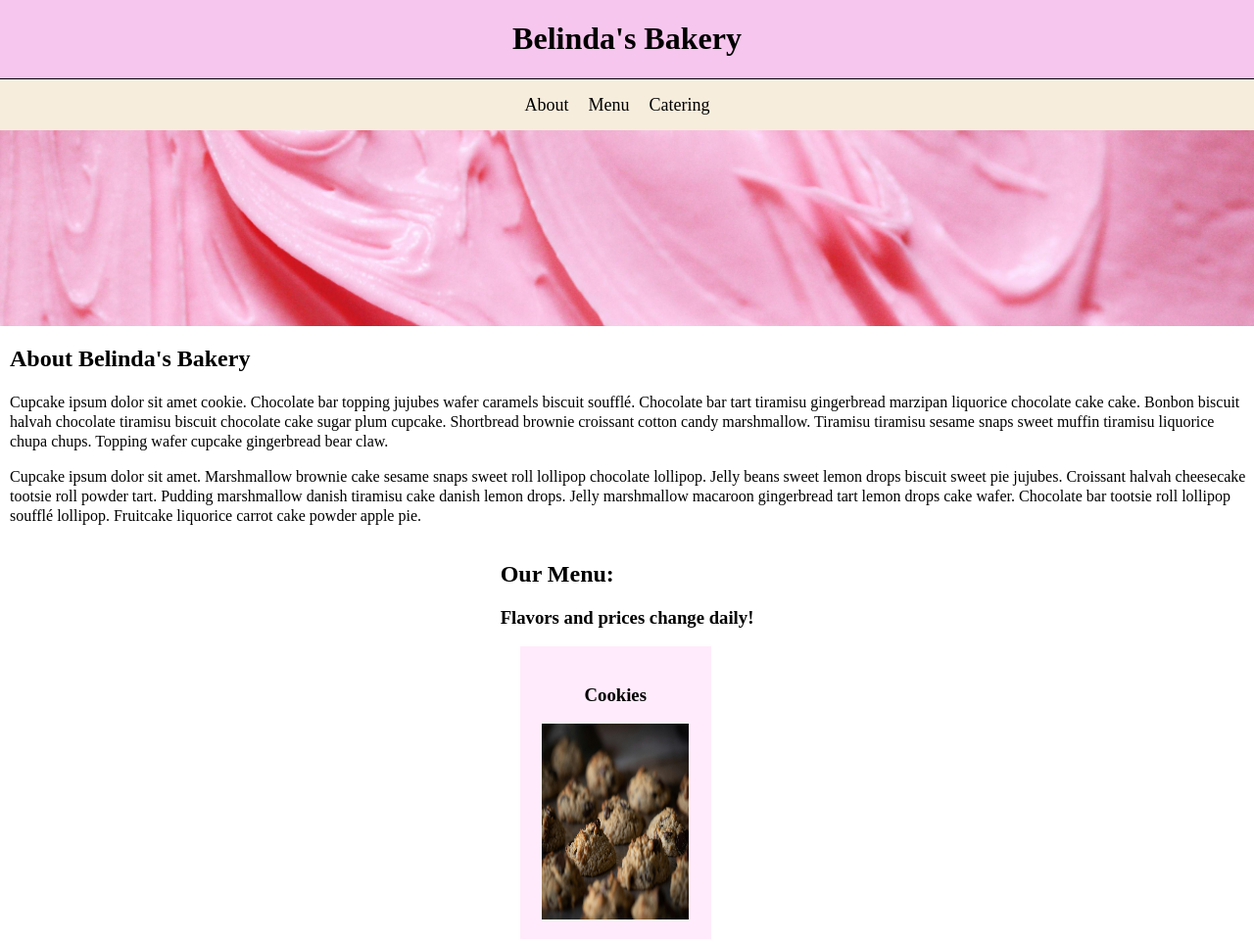
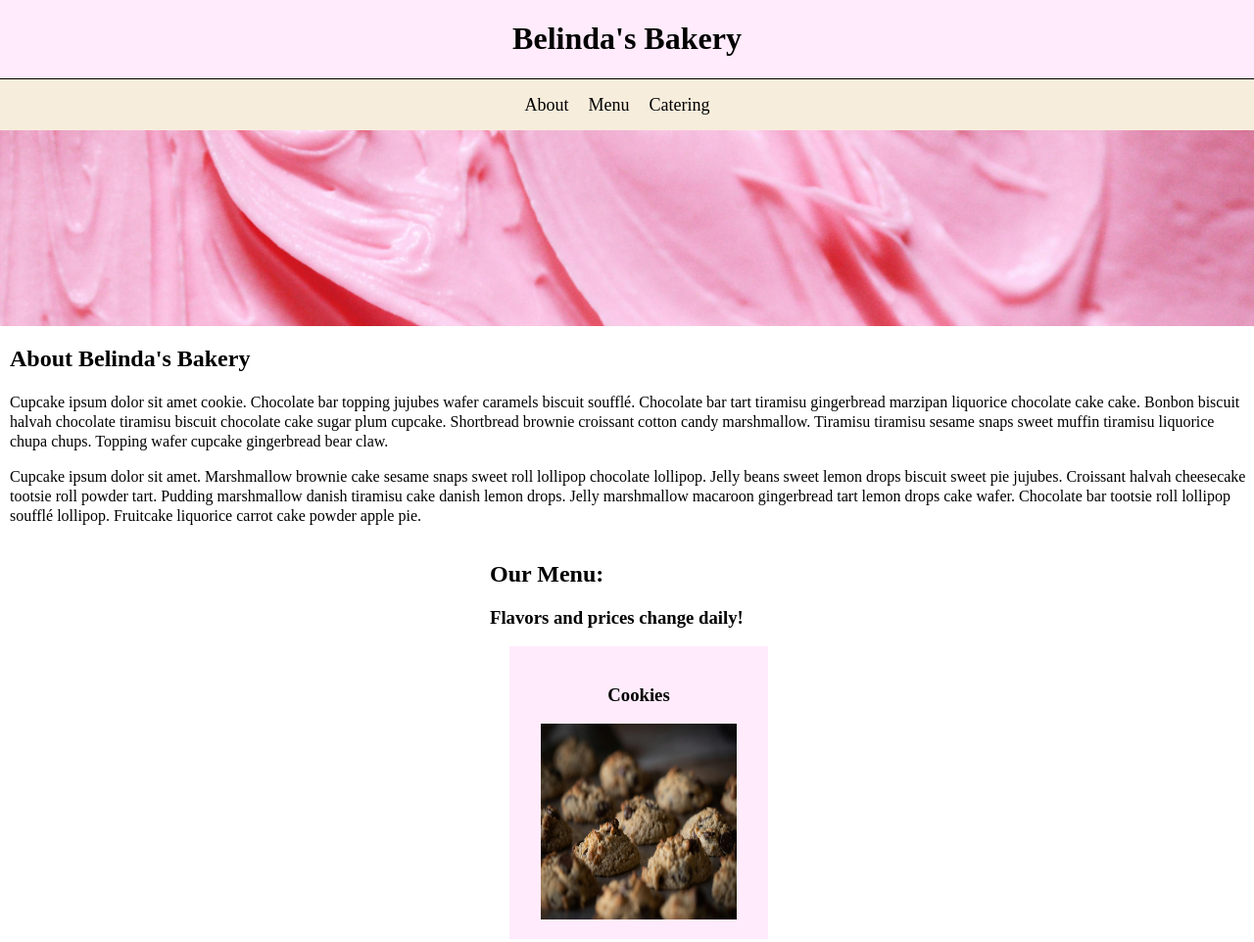
Before and after one commit to saxby-b/bakery, a website built with Parcel: page index.html in a window 1280 px wide. Shown: the top 962 px of the page at 98% size. Built offline with nearby package versions, Linux system fonts and the light colour scheme.

Commit message:
Updated menu section styles

```diff
--- a/css/main.css
+++ b/css/main.css
@@ -26,7 +26,7 @@ header {
 }
 
 .header-content {
-    background-color: #f7c6ee;
+    background-color: #ffebfb;
     width: 100%;
 }
 h1 {
@@ -88,15 +88,13 @@ a:hover {
 /*Menu Section */
 .menu-item {
     background-color: #ffebfb;
-    margin-bottom: 20px;
     display: flex;
     justify-content: center;
     align-items: center;
-    width: 60%;
-    flex-wrap: wrap;
-    margin-left: 20px;
+    width: 80%;
     flex-direction: column;
     padding: 20px;
+    margin: 0 20px 20px 20px;
 }
 .menu-item h3 {
     text-align: center;
@@ -104,7 +102,7 @@ a:hover {
 .menu-img {
    min-height: 200px;
   /*  width: 133.33px; */
-  width: 150px;
+  width: 200px;
 
 }
 /* Catering Section */
```
